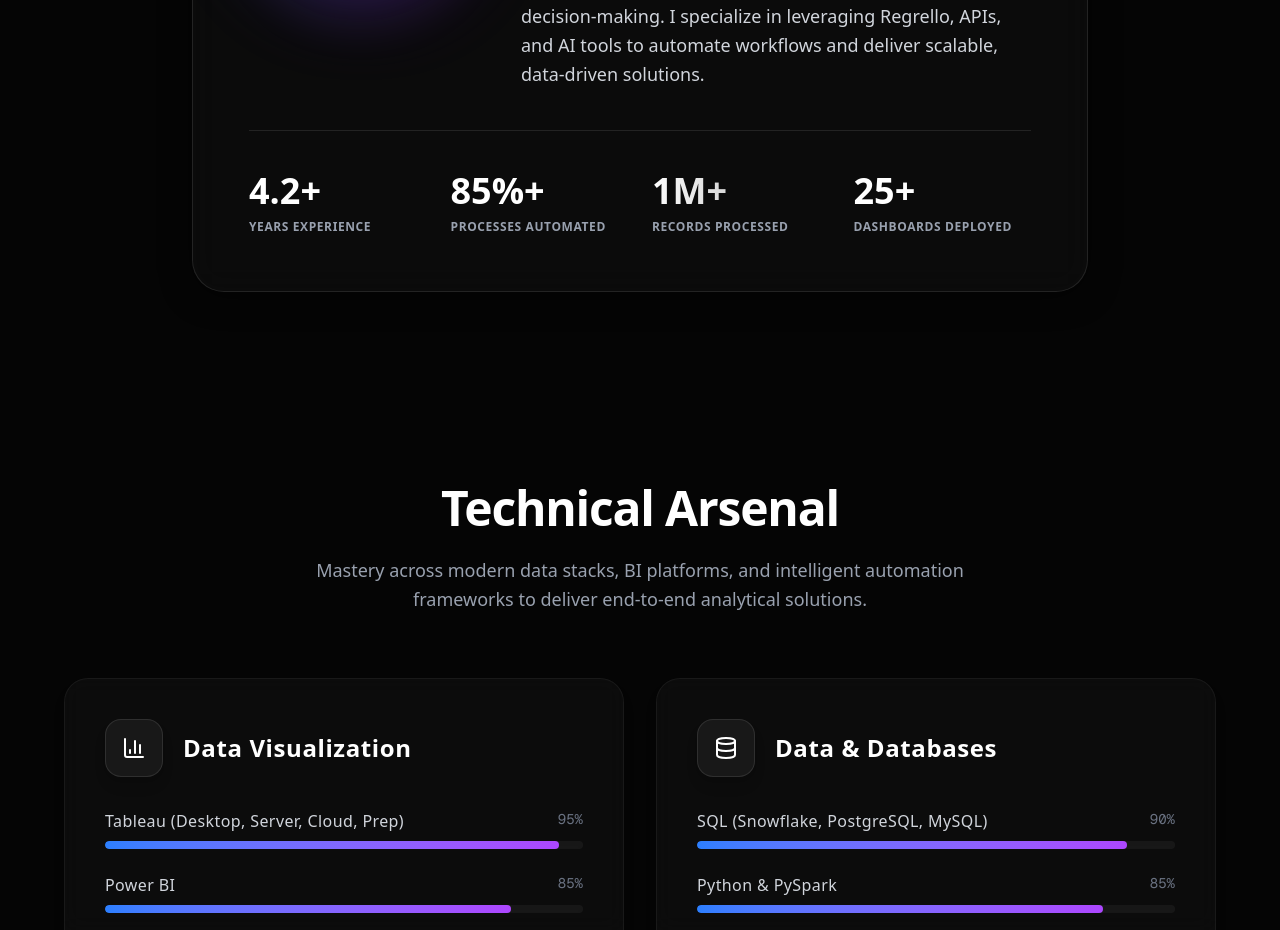
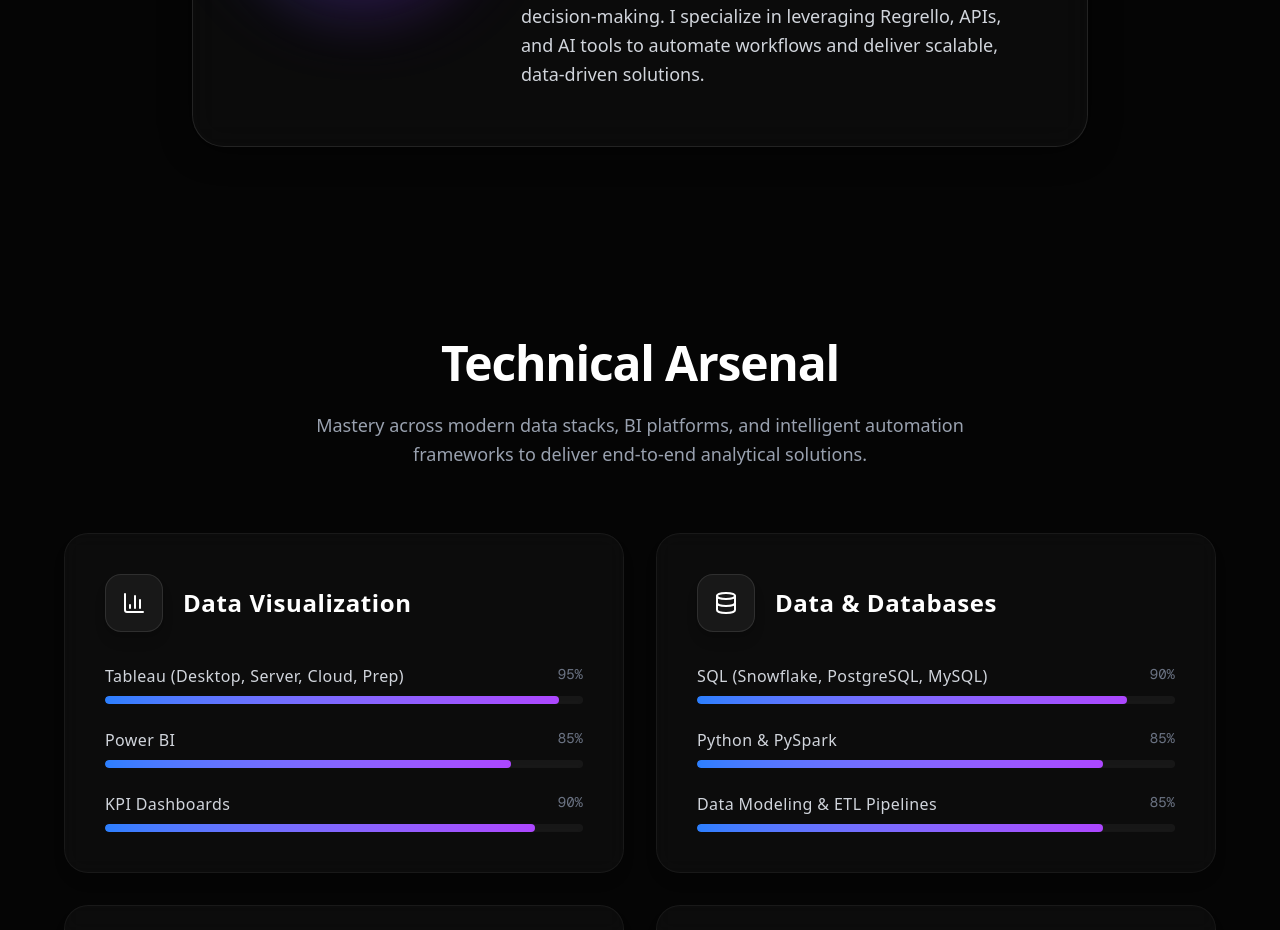
Before and after one commit to Code-Falcon001/portfolio-website, a Next.js app: page / in a window 1280 px wide. Shown: the part 1260-2190 px from the top of the page. Built offline with nearby package versions, Linux system fonts and the light colour scheme.

Commit message:
content: drop duplicate metric grid from about component

```diff
--- a/src/components/About.tsx
+++ b/src/components/About.tsx
@@ -31,24 +31,6 @@
             </div>
           </div>
 
-          <div className="pt-10 grid grid-cols-2 md:grid-cols-4 gap-6 border-t border-white/10 mt-10 text-center md:text-left">
-            <div>
-              <h4 className="text-4xl font-bold text-white mb-2">4.2+</h4>
-              <p className="text-xs text-gray-400 uppercase tracking-wider font-semibold">Years Experience</p>
-            </div>
-            <div>
-              <h4 className="text-4xl font-bold text-white mb-2">85%+</h4>
-              <p className="text-xs text-gray-400 uppercase tracking-wider font-semibold">Processes Automated</p>
-            </div>
-            <div>
-              <h4 className="text-4xl font-bold text-gradient mb-2">1M+</h4>
-              <p className="text-xs text-gray-400 uppercase tracking-wider font-semibold">Records Processed</p>
-            </div>
-            <div>
-              <h4 className="text-4xl font-bold text-white mb-2">25+</h4>
-              <p className="text-xs text-gray-400 uppercase tracking-wider font-semibold">Dashboards Deployed</p>
-            </div>
-          </div>
         </motion.div>
       </div>
     </section>
```
